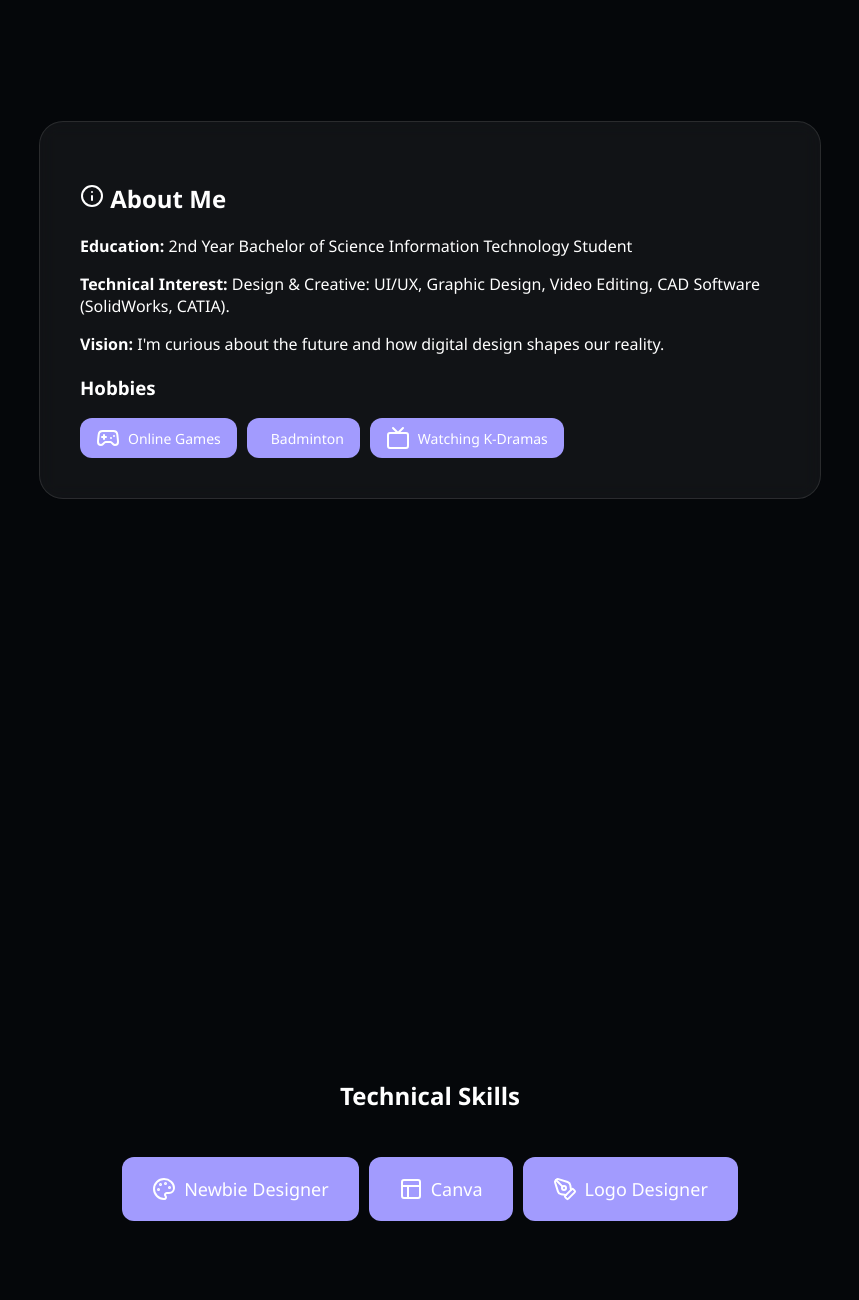
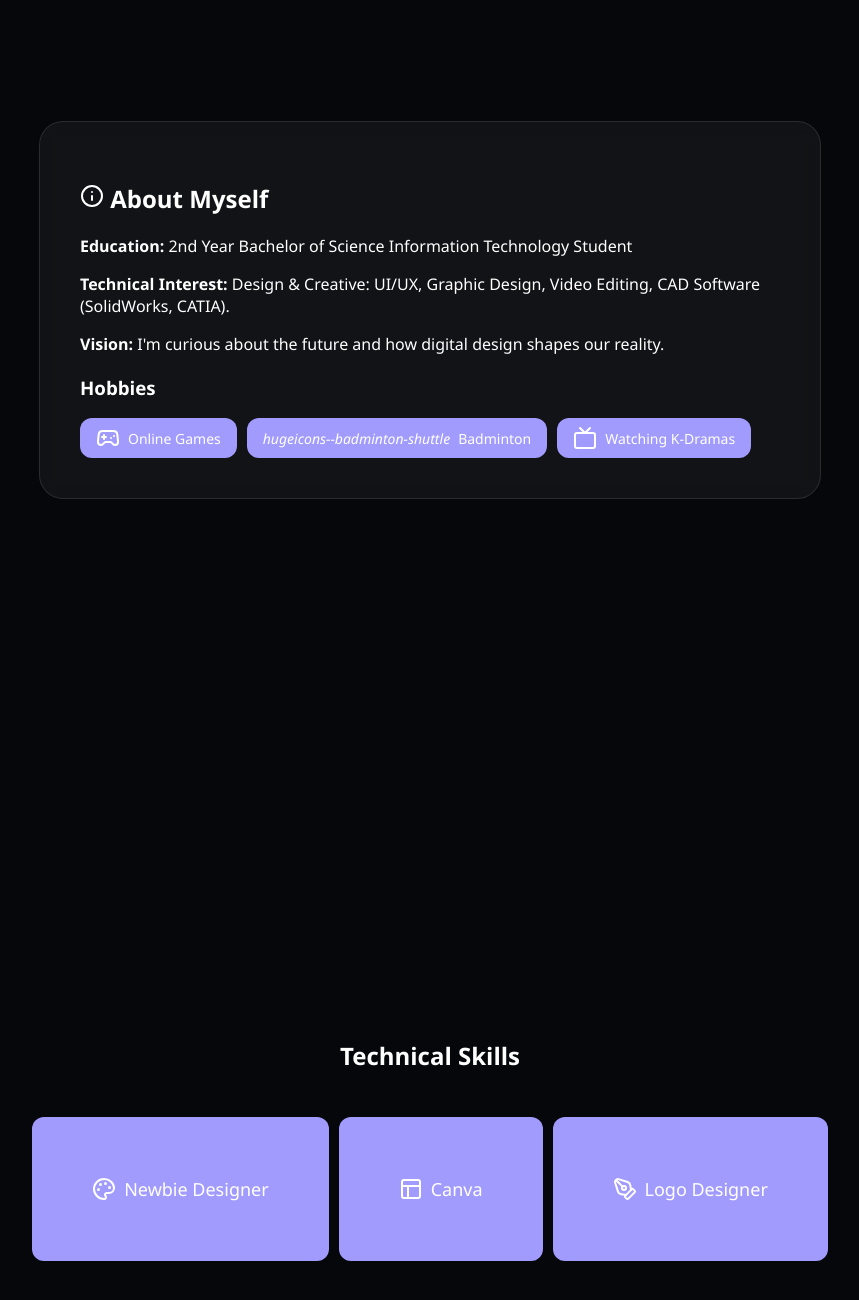
Before and after one commit to bojji-def/bojji-def.github.io, a plain HTML site: page index.html in a window 1280 px wide. Shown: the part 960-2260 px from the top of the page, without its empty margins (210-1069 px from the left). Drawn offline with nearby package versions, Linux system fonts and the light colour scheme.

Commit message:
Update index.html
added html

```diff
--- a/index.html
+++ b/index.html
@@ -151,17 +151,17 @@
     </nav>
 
     <section id="home" class="hero">
-        <div style="width: 120px; height: 120px; background: #333; border-radius: 50%; border: 3px solid var(--accent); overflow: hidden; margin-bottom: 20px;">
-             <img src="C:\Users\Pc\Downloads\f7c93f7e-61d3-4301-b872-876f9cfc1868.jpg" alt="Freddy" style="width:100%">
+        <div style="width: 180px; height: 180px; background: #333; border-radius: 50%; border: 5px solid var(--accent); overflow: hidden; margin-bottom: 20px;">
+             <img src="C:\Users\Pc\Downloads\f7c93f7e-61d3-4301-b872-876f9cfc1868.jpg" alt=""C:\Users\Pc\Downloads\f7c93f7e-61d3-4301-b872-876f9cfc1868.jpg"" style="width:100%">
         </div>
-        <h1>Freddy Sabenorio</h1>
+        <h1>Welcome to my Dominion</h1>
         <p class="tagline">"You didn't go through all that for nothing."</p>
         <p>IT Student & Design Enthusiast</p>
     </section>
 
     <section id="about">
         <div class="glass-card">
-            <h2><i data-lucide="info"></i> About Me</h2>
+            <h2><i data-lucide="info"></i> About Myself</h2>
             <p><strong>Education:</strong> 2nd Year Bachelor of Science Information Technology Student</p>
             <p><strong>Technical Interest:</strong> Design & Creative: UI/UX, Graphic Design, Video Editing, CAD Software (SolidWorks, CATIA).</p>
             <p><strong>Vision:</strong> I'm curious about the future and how digital design shapes our reality.</p>
@@ -169,7 +169,7 @@
             <h3 style="margin-top: 20px;">Hobbies</h3>
             <div class="badge-container">
                 <div class="badge"><i data-lucide="gamepad-2"></i> Online Games</div>
-                <div class="badge"><i data-lucide="badminton"></i> Badminton</div>
+                <div class="badge"><i data-lucide="">hugeicons--badminton-shuttle</i> Badminton</div>
                 <div class="badge"><i data-lucide="tv"></i> Watching K-Dramas</div>
             </div>
         </div>
@@ -178,9 +178,9 @@
     <section id="skills">
         <h2 style="margin-bottom: 30px;">Technical Skills</h2>
         <div class="badge-container" style="justify-content: center;">
-            <div class="badge" style="padding: 20px 30px; font-size: 18px;"><i data-lucide="palette"></i> Newbie Designer</div>
-            <div class="badge" style="padding: 20px 30px; font-size: 18px;"><i data-lucide="layout"></i> Canva</div>
-            <div class="badge" style="padding: 20px 30px; font-size: 18px;"><i data-lucide="pen-tool"></i> Logo Designer</div>
+            <div class="badge" style="padding: 60px 60px; font-size: 18px;"><i data-lucide="palette"></i> Newbie Designer</div>
+            <div class="badge" style="padding: 60px 60px; font-size: 18px;"><i data-lucide="layout"></i> Canva</div>
+            <div class="badge" style="padding: 60px 60px; font-size: 18px;"><i data-lucide="pen-tool"></i> Logo Designer</div>
         </div>
     </section>
 
```
